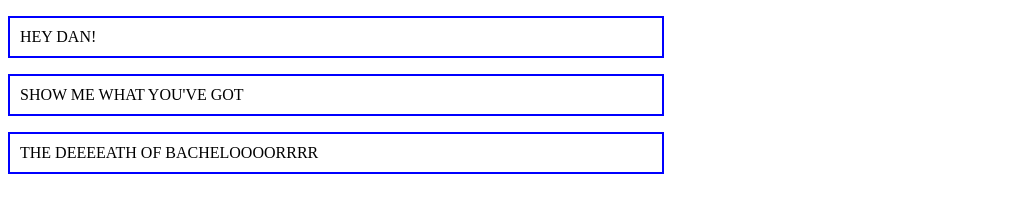
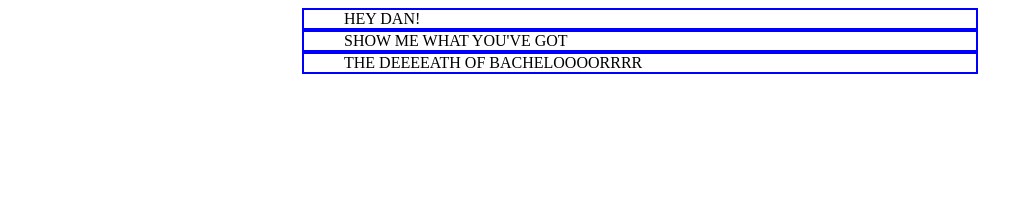
Before and after one commit to TheAmazinRaven/Web-Dev-Bootcamp-Project-Files, a plain HTML site: page Advanced CSS/boxModel.html in a window 1280 px wide. Shown: the whole page, without its empty margins (0-1033 px from the left). Drawn offline with Linux system fonts and the light colour scheme.

Commit message:
learned border, pattern & margin

```diff
--- a/Advanced CSS/boxStyle.css
+++ b/Advanced CSS/boxStyle.css
@@ -11,8 +11,15 @@ p {
 
 /* Padding */
 
-    padding: 10px;
+    /* padding: 10px; */
+
+    padding-left: 40px;
 
 /* Margin */
 
+    /* margin: 500px;
+    margin: 20px 40px 500px 100px; */
+
+    margin: 0 auto 0 auto;
+
 }
```
